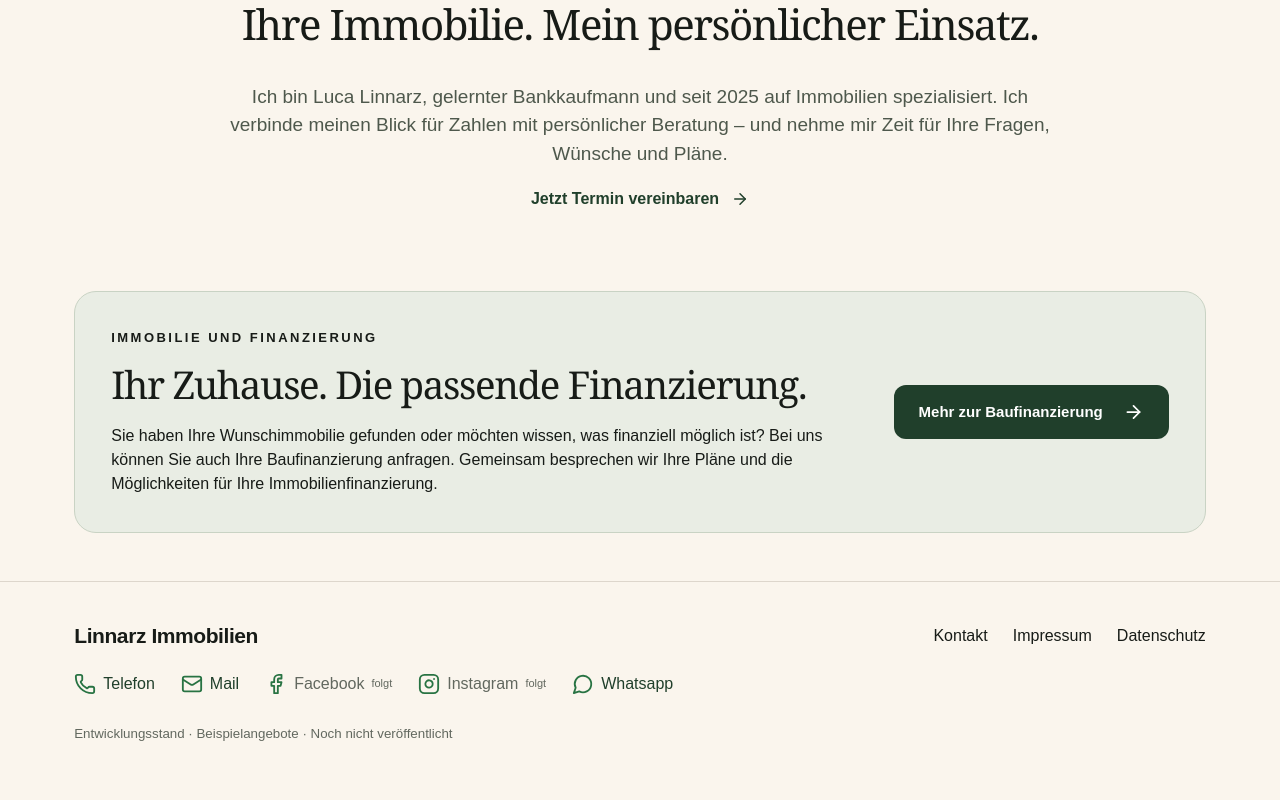
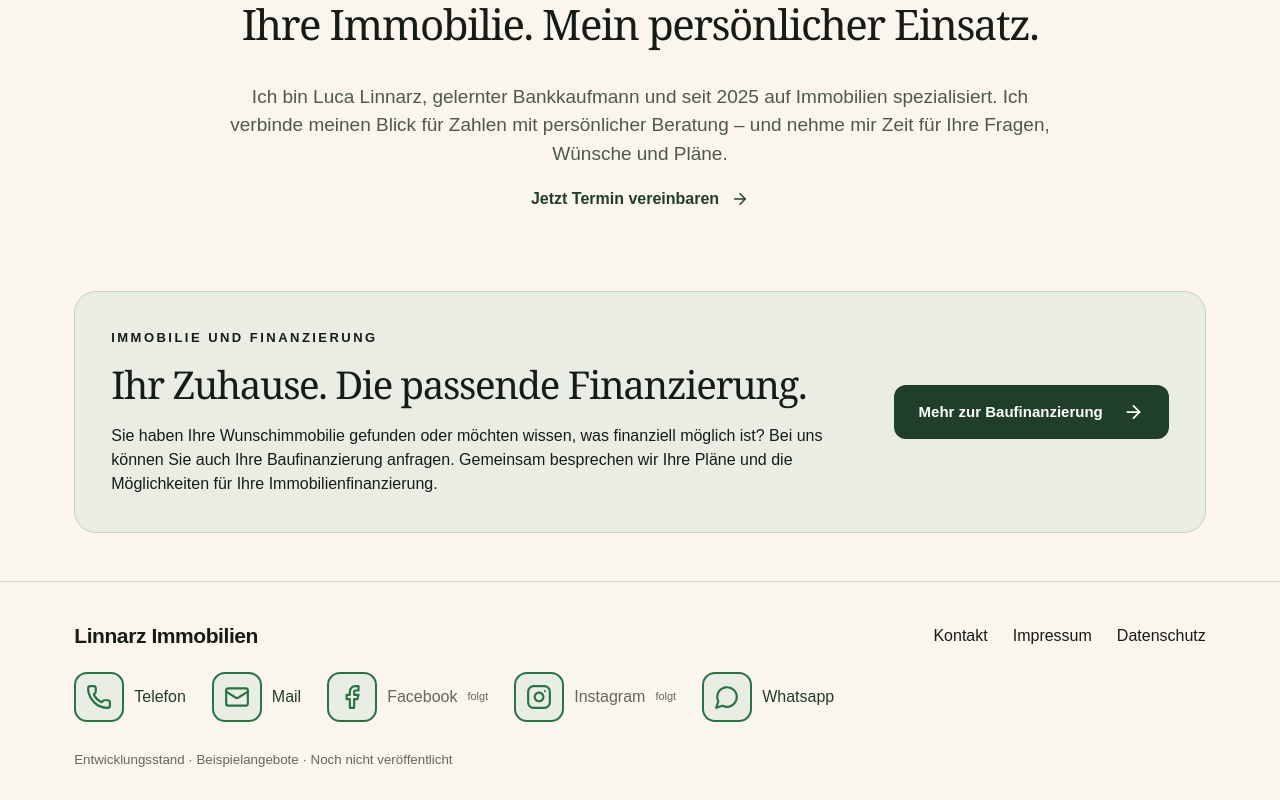
Before and after one commit to luca2linnarz-cyber/linnarz-immobilien, a Next.js app: page / in a window 1280 px wide. Shown: the part 1593-2393 px from the top of the page. Before the commit the page ends 2367 px from the top, so only its background shows below. Built offline with nearby package versions, Linux system fonts and the light colour scheme.

Commit message:
Enlarge footer icons with rounded green frames

```diff
--- a/app/globals.css
+++ b/app/globals.css
@@ -124,3 +124,9 @@ footer>nav{align-self:flex-start;padding-top:4px}
 .financing-benefits h2{font:600 22px/1.3 Arial,sans-serif;letter-spacing:-.02em;margin-bottom:14px}
 .financing-benefits p{margin-bottom:0}
 @media(max-width:800px){.financing-page{padding:45px 24px}.financing-benefits{grid-template-columns:1fr;gap:18px;margin-top:40px}.financing-cta{padding:20px 23px;gap:18px;max-width:100%}}
+
+/* Framed footer icons remain distinct from the adjacent labels. */
+footer .footer-socials svg{box-sizing:content-box;width:26px;height:26px;padding:10px;border:2px solid #287343;border-radius:13px;background:#e9ede4;flex-shrink:0;stroke-width:2}
+footer .footer-socials a,footer .footer-socials span{gap:10px}
+footer .footer-socials a:hover svg{background:#dce5d5;border-color:var(--green)}
+@media(max-width:600px){footer .footer-socials svg{width:24px;height:24px;padding:9px}}
```
